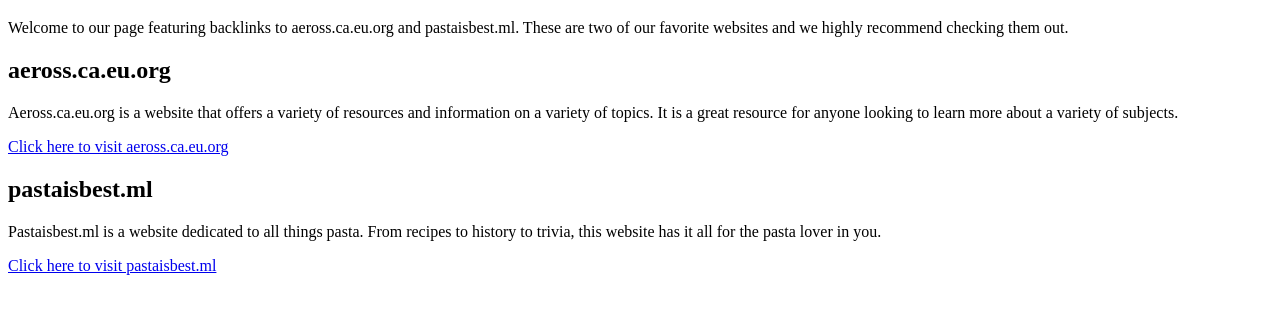
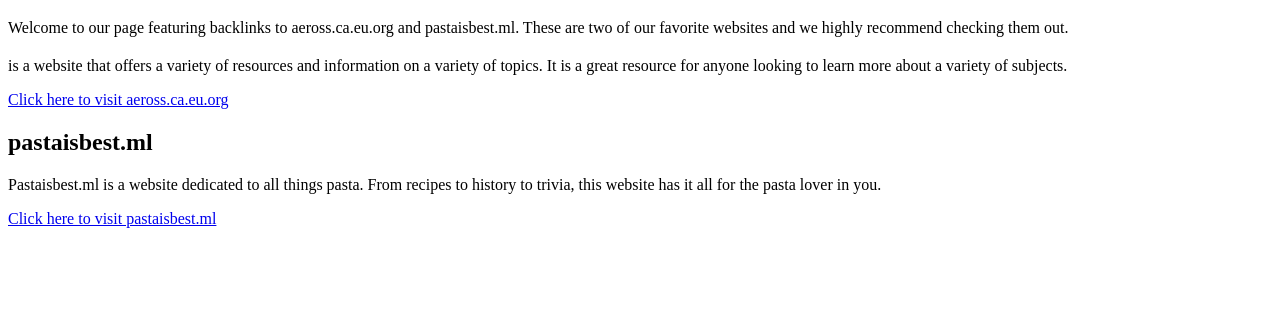
Before and after one commit to chaitanya44444/plants-webpage, a plain HTML site: page backlink.html in a window 1280 px wide. Shown: the part 61-370 px from the top of the page. Drawn offline with Linux system fonts and the light colour scheme.

Commit message:
Update backlink.html

```diff
--- a/backlink.html
+++ b/backlink.html
@@ -1,13 +1,13 @@
 <!DOCTYPE html>
 <html>
 <head>
-	<title>Backlinks to aeross.ca.eu.org and pastaisbest.ml</title>
+	<title>Backlinks to  and pastaisbest.ml</title>
 </head>
 <body>
 	<h1> and pastaisbest.ml</h1>
 	<p>Welcome to our page featuring backlinks to aeross.ca.eu.org and pastaisbest.ml. These are two of our favorite websites and we highly recommend checking them out.</p>
-	<h2>aeross.ca.eu.org</h2>
-	<p>Aeross.ca.eu.org is a website that offers a variety of resources and information on a variety of topics. It is a great resource for anyone looking to learn more about a variety of subjects.</p>
+	<h2> </h2>
+	<p> is a website that offers a variety of resources and information on a variety of topics. It is a great resource for anyone looking to learn more about a variety of subjects.</p>
 	<a href="httpg">Click here to visit aeross.ca.eu.org</a>
 	<h2>pastaisbest.ml</h2>
 	<p>Pastaisbest.ml is a website dedicated to all things pasta. From recipes to history to trivia, this website has it all for the pasta lover in you.</p>
```
